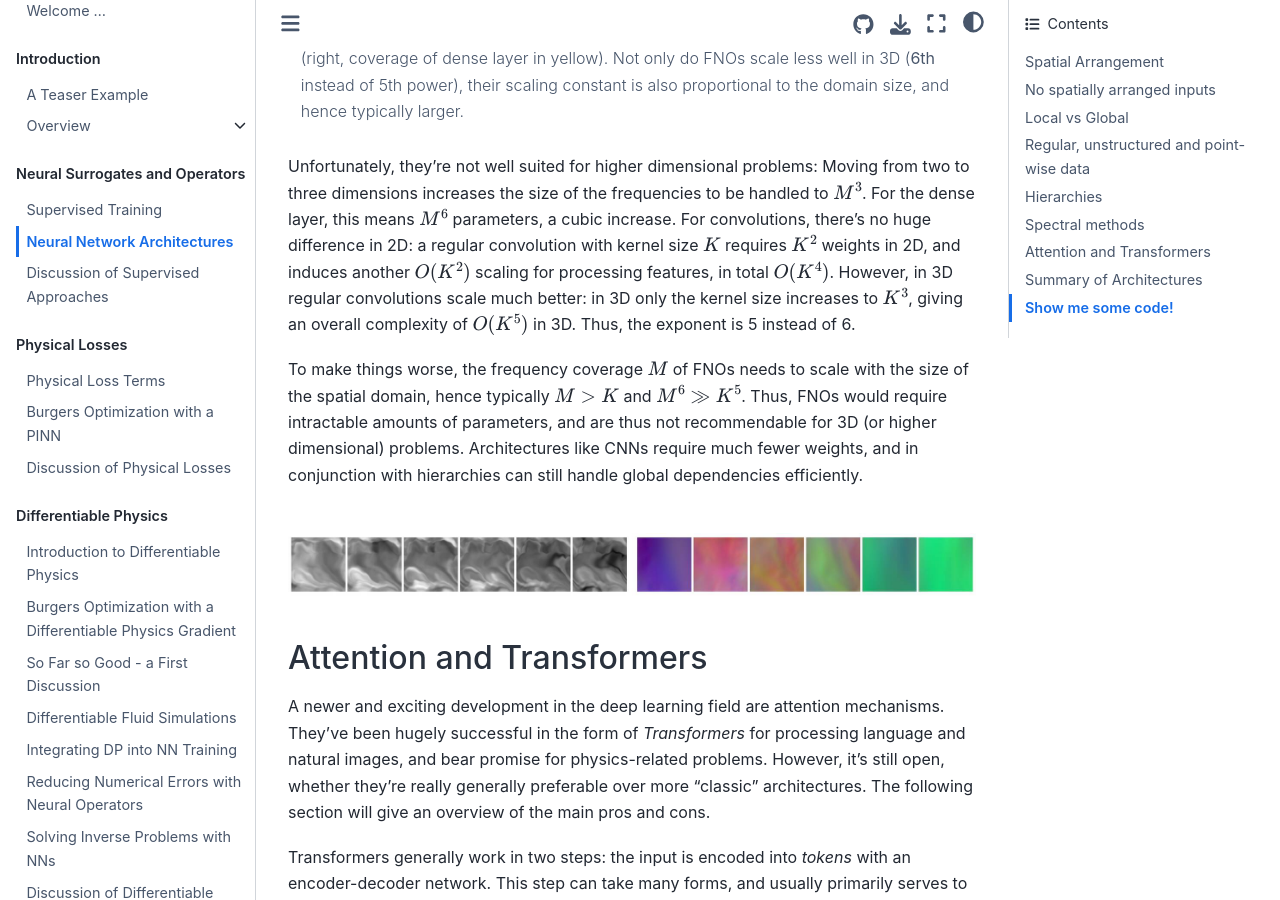
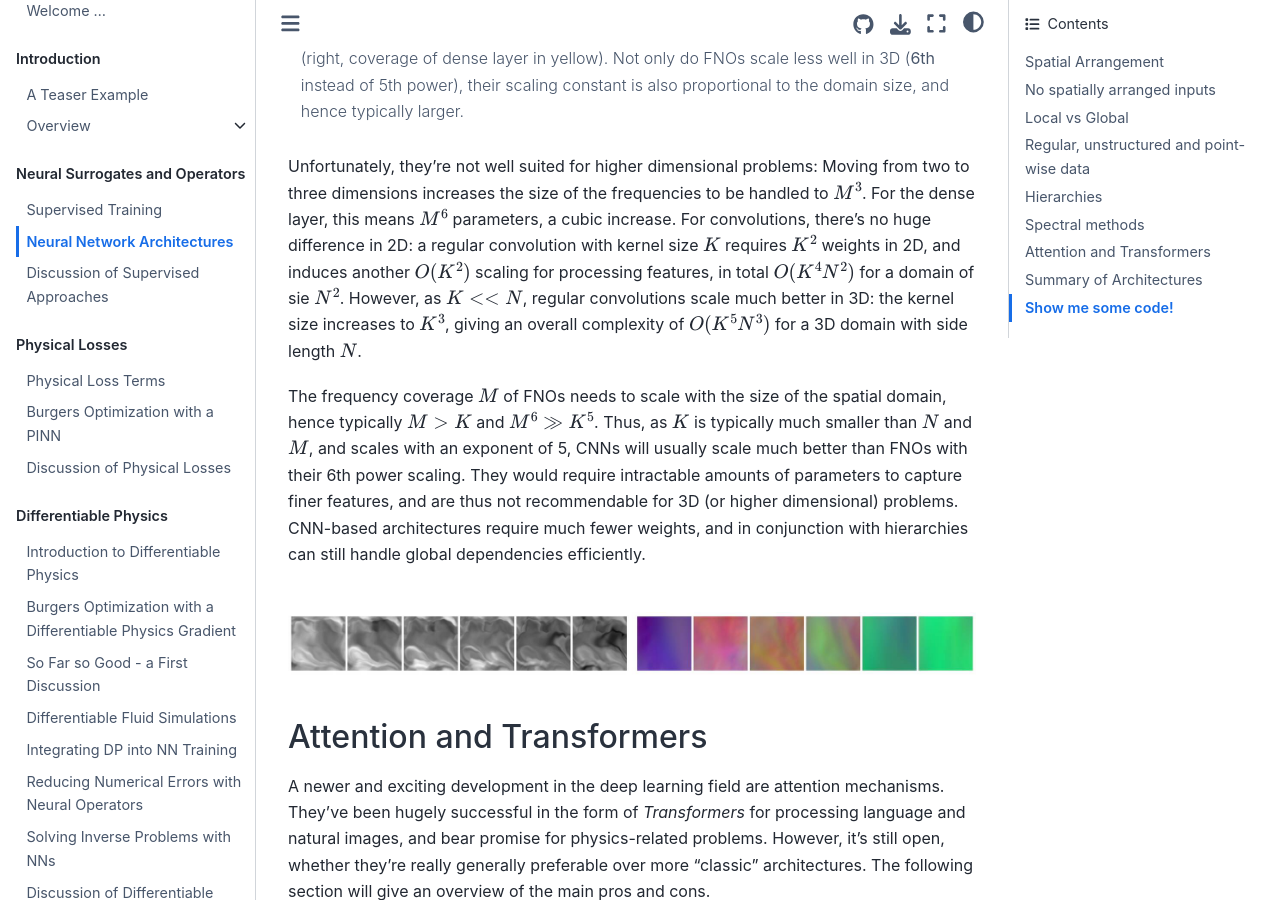
Before and after one commit to tum-pbs/pbdl-book, a Jupyter Book: the page built from supervised-arch.md, in a window 1280 px wide and 900 px high, scrolled down 6780 px. Built offline with Jupyter Book 1.0.4 settings and Sphinx 7.4.7 and the Sphinx Book theme 1.1.4, drawn with Linux system fonts in a browser that asks for light colours; pages that are not in the unit, such as notebooks, are missing from menus; cross-references to code outside the pages are shown as plain code; some of the changed lines change nothing that is shown.

Commit message:
clarified FNO scaling

````diff
--- a/references.bib
+++ b/references.bib
@@ -43,6 +43,15 @@
   year={2024}
 }
 
+@article{list2025differentiability,
+  title={Differentiability in unrolled training of neural physics simulators on transient dynamics},
+  author={List, Bjoern and Chen, Li-Wei and Bali, Kartik and Thuerey, Nils},
+  journal={Computer Methods in Applied Mechanics and Engineering},
+  volume={433},
+  pages={117441},
+  year={2025},
+  publisher={Elsevier}
+}
 
 
 @inproceedings{shehata2025trunc,
@@ -93,6 +102,23 @@
 	  booktitle={Journal of Open Source Software},
 	  year={2024},
 	  url={https://joss.theoj.org/papers/10.21105/joss.06171},
+}
+
+@article{kohl2023benchmarking,
+	title={Benchmarking autoregressive conditional diffusion models for turbulent flow simulation},
+	author={Kohl, Georg and Chen, Li-Wei and Thuerey, Nils},
+	journal={arXiv:2309.01745},
+	year={2023}
+}
+
+@article{brahmachary2024unsteady,
+	title={Unsteady cylinder wakes from arbitrary bodies with differentiable physics-assisted neural network},
+	author={Brahmachary, Shuvayan and Thuerey, Nils},
+	journal={Physical Review E},
+	volume={109},
+	number={5},
+	year={2024},
+	publisher={APS}
 }
 
 @article{holzschuh2024fm,
--- a/supervised-arch.md
+++ b/supervised-arch.md
@@ -148,11 +148,12 @@ Spatial convolutions (left, kernel in orange) and frequency processing in FNOs (
 ```
 
 Unfortunately, they're not well suited for higher dimensional problems: Moving from two to three dimensions increases the size of the frequencies to be handled to $M^3$. For the dense layer, this means $M^6$ parameters, a cubic increase. For convolutions, there's no huge difference in 2D:
- a regular convolution with kernel size $K$ requires $K^2$ weights in 2D, and induces another $O(K^2)$ scaling for processing features, in total $O(K^4)$.
-However, in 3D regular convolutions scale much better: in 3D only the kernel size increases to $K^3$, giving an overall complexity of $O(K^5)$ in 3D.
-Thus, the exponent is 5 instead of 6.
+ a regular convolution with kernel size $K$ requires $K^2$ weights in 2D, and induces another $O(K^2)$ scaling for processing features, in total $O(K^4 N^2)$ for a domain of sie $N^2$.
+However, as $K<<N$, regular convolutions scale much better in 3D: the kernel size increases to $K^3$, giving an overall complexity of $O(K^5 N^3)$ for a 3D domain with side length $N$.
 
-To make things worse, the frequency coverage $M$ of FNOs needs to scale with the size of the spatial domain, hence typically $M>K$ and $M^6 \gg K^5$. Thus, FNOs would require intractable amounts of parameters, and are thus not recommendable for 3D (or higher dimensional) problems. Architectures like CNNs require much fewer weights, and in conjunction with hierarchies can still handle global dependencies efficiently.
+The frequency coverage $M$ of FNOs needs to scale with the size of the spatial domain, hence typically $M>K$ and $M^6 \gg K^5$.
+Thus, as $K$ is typically much smaller than $N$ and $M$, and scales with an exponent of 5, CNNs will usually scale much better than FNOs with their 6th power scaling.
+They would require intractable amounts of parameters to capture finer features, and are thus not recommendable for 3D (or higher dimensional) problems. CNN-based architectures require much fewer weights, and in conjunction with hierarchies can still handle global dependencies efficiently.
 
 <br>
 
````
Also changed, not shown: 2 other files. Lines whose indentation alone changed are shown as unchanged.
